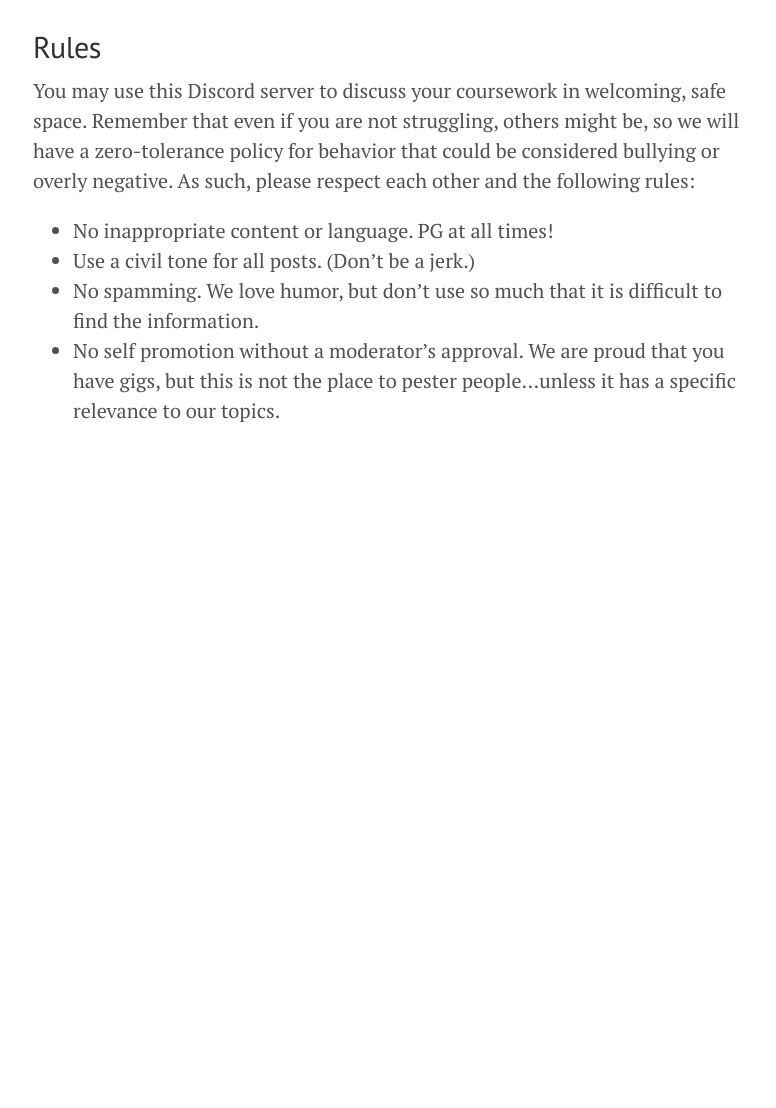
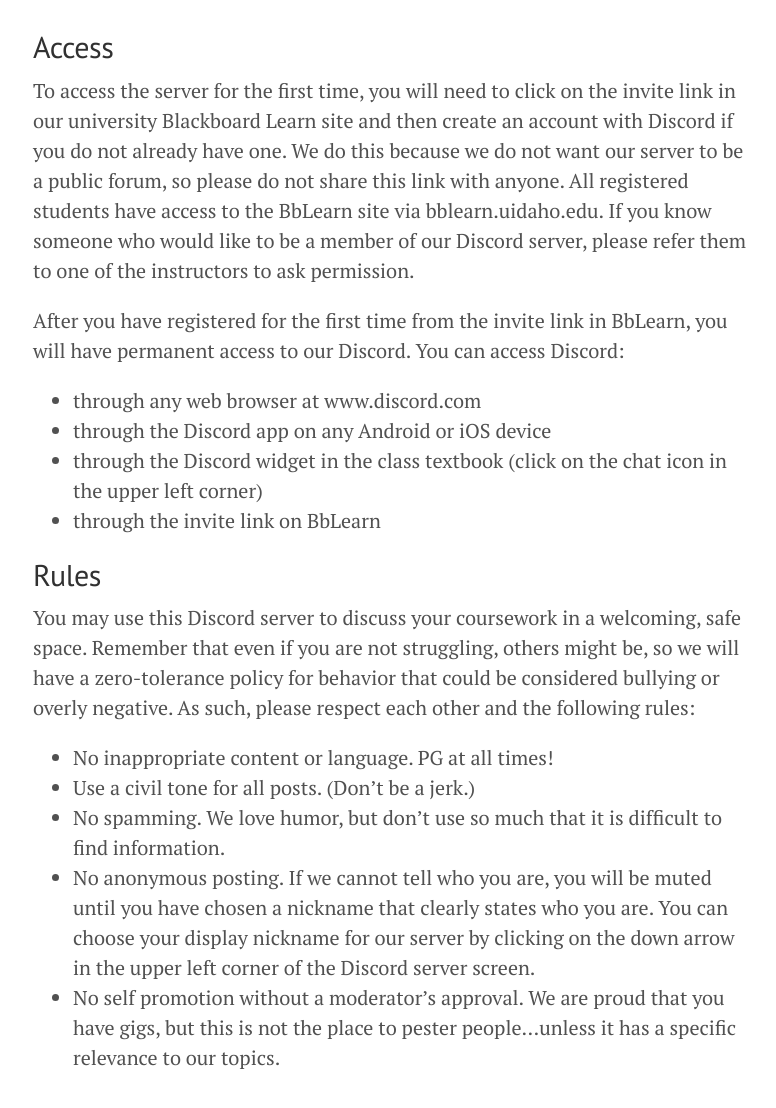
Before and after one commit to intmus/inttheory19-20, a Jekyll site: the page built from forum/index.md, in a window 1280 px wide and 1400 px high, scrolled down 445 px. Shown: the part 247-1355 px from the top of the window, without its empty margins (247-1023 px from the left). Built offline with Jekyll 4.4.1, drawn with Linux system fonts in a browser that asks for light colours; before the commit the page ends 1198 px from its top, so only the background shows below that; some of the changed text lies outside the part shown.

Commit message:
discord instructions

```diff
--- a/forum/index.md
+++ b/forum/index.md
@@ -3,17 +3,26 @@
 layout: page
 ---
 
-Welcome to the Integrated Musicianship Discord for the UI music theory and aural skills! We will use our Discord server to distribute assignments, answer homework questions, schedule tutoring, and a number of other class-related activities.
+Welcome to the Integrated Musicianship Discord for your music theory and aural skills courses! We will use our Discord server to distribute assignments, answer homework questions, schedule tutoring, and a number of other class-related activities.
 
 {% include discord.html %}
 
+## Access
+
+To access the server for the first time, you will need to click on the invite link in our university Blackboard Learn site and then create an account with Discord if you do not already have one. We do this because we do not want our server to be a public forum, so please do not share this link with anyone. All registered students have access to the BbLearn site via bblearn.uidaho.edu. If you know someone who would like to be a member of our Discord server, please refer them to one of the instructors to ask permission.
+
+After you have registered for the first time from the invite link in BbLearn, you will have permanent access to our Discord. You can access Discord:
+- through any web browser at www.discord.com
+- through the Discord app on any Android or iOS device
+- through the Discord widget in the class textbook (click on the chat icon in the upper left corner)
+- through the invite link on BbLearn
+
 ## Rules
 
-You may use this Discord server to discuss your coursework in welcoming, safe space.
-Remember that even if you are not struggling, others might be, so we will have a zero-tolerance policy for behavior that could be considered bullying or overly negative.
-As such, please respect each other and the following rules:
+You may use this Discord server to discuss your coursework in a welcoming, safe space. Remember that even if you are not struggling, others might be, so we will have a zero-tolerance policy for behavior that could be considered bullying or overly negative. As such, please respect each other and the following rules:
 
 - No inappropriate content or language. PG at all times!
 - Use a civil tone for all posts. (Don't be a jerk.)
-- No spamming. We love humor, but don't use so much that it is difficult to find the information.
+- No spamming. We love humor, but don't use so much that it is difficult to find information.
+- No anonymous posting. If we cannot tell who you are, you will be muted until you have chosen a nickname that clearly states who you are. You can choose your display nickname for our server by clicking on the down arrow in the upper left corner of the Discord server screen.
 - No self promotion without a moderator's approval. We are proud that you have gigs, but this is not the place to pester people...unless it has a specific relevance to our topics.
```
